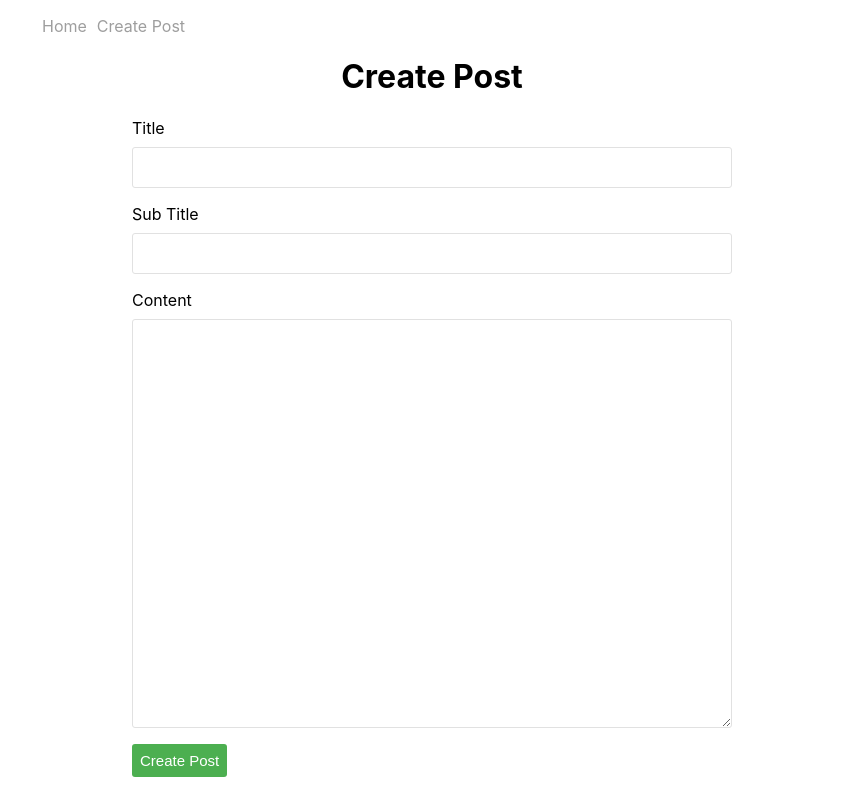
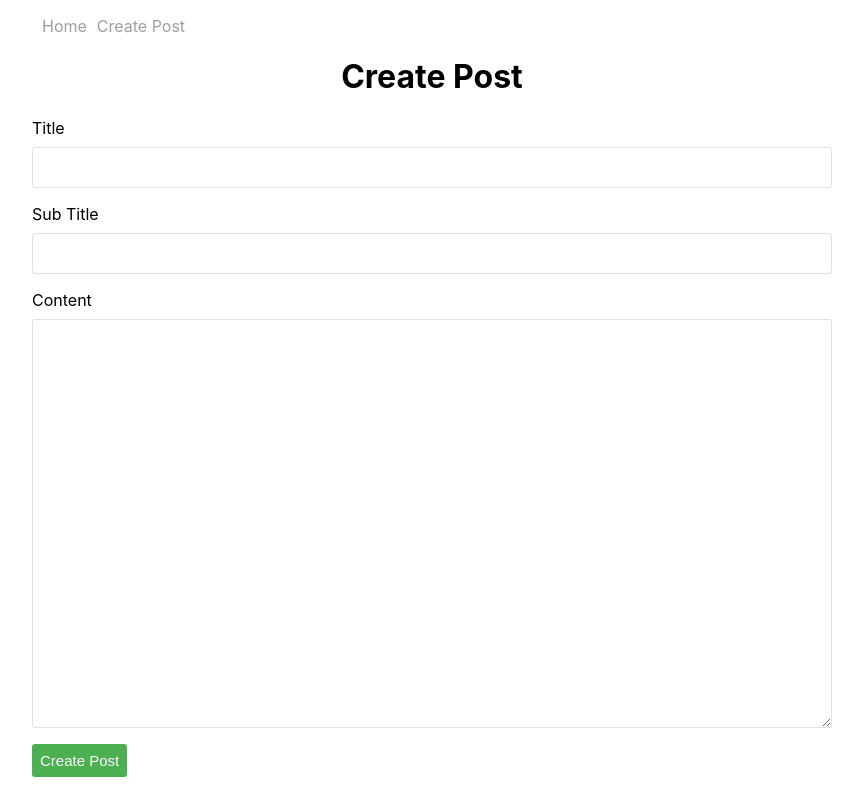
Before and after one commit to Nehal-Adil/React-Hooks-blog, a React (Vite) app: page /create-post in a window 1280 px wide. Shown: the whole page, without its empty margins (208-1071 px from the left). Built offline with nearby package versions, Linux system fonts and the light colour scheme.

Commit message:
storing post data to firestore

```diff
--- a/src/components/App.jsx
+++ b/src/components/App.jsx
@@ -3,7 +3,6 @@ import {Navbar, Home, CreatePost, PostDetail } from "./";
 
 // import firebase from "firebase/compat/app"
 // import 'firebase/compat/firestore';
-// import { firestore } from "./Firebase";
 
 function App() {
 
--- a/src/components/CreatePost.jsx
+++ b/src/components/CreatePost.jsx
@@ -1,4 +1,5 @@
 import { useState } from "react";
+import {firestore} from '../Firebase';
 
 function CreatePost() {
 
@@ -12,6 +13,13 @@ function CreatePost() {
         console.log("Title: ", title);
         console.log("SubTitle: ", subTitle);
         console.log("Content: ", content);
+
+        firestore.collection('posts').add({
+            title,
+            subTitle,
+            content,
+            createdAt: new Date(),
+        });
     }
 
     return (
--- a/src/index.css
+++ b/src/index.css
@@ -68,10 +68,6 @@ body {
     text-decoration: underline;
   }
 
-  .create-post {
-    width: 75%;
-    margin: auto;
-  }
   .create-post h1 {
     text-align: center;
   }
```
